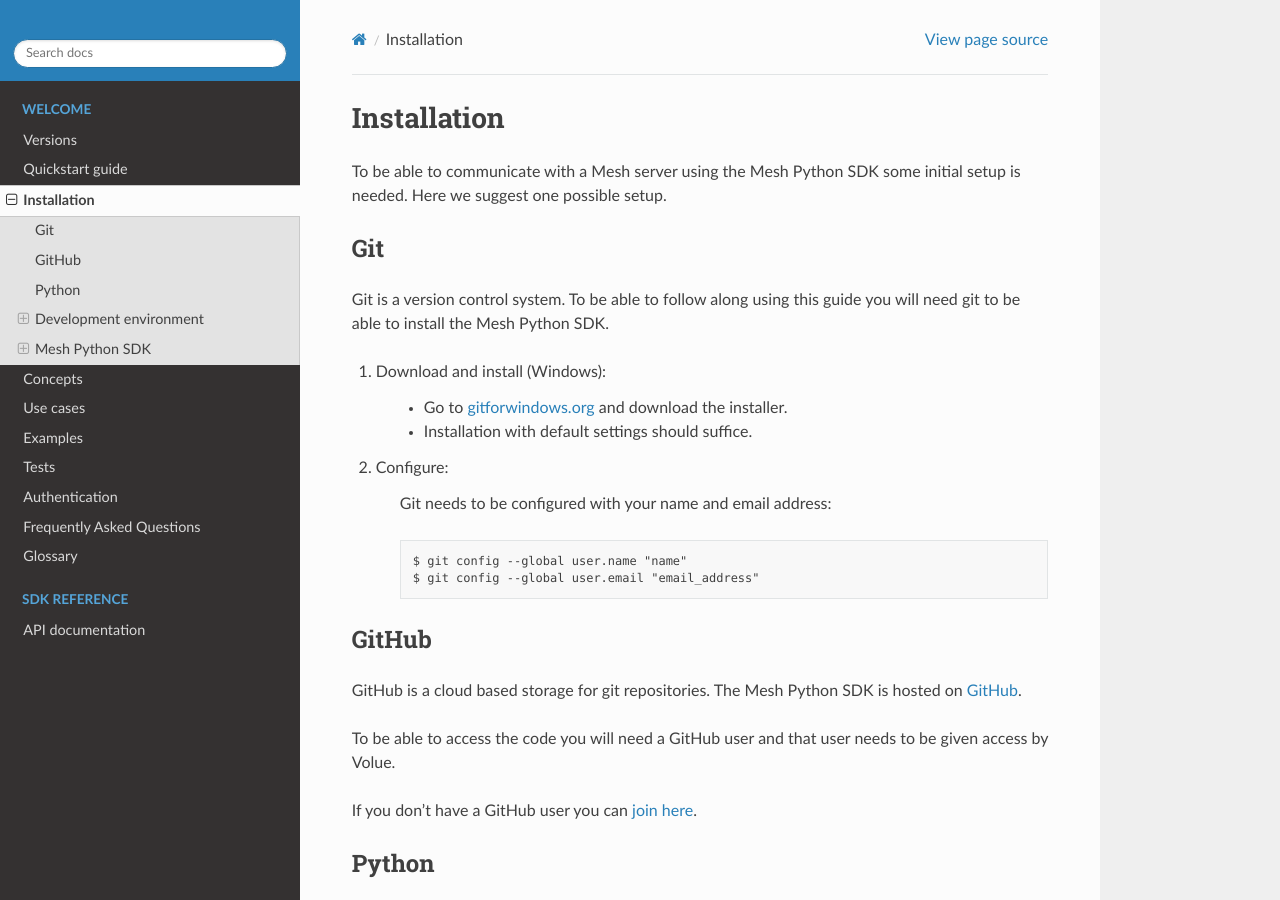
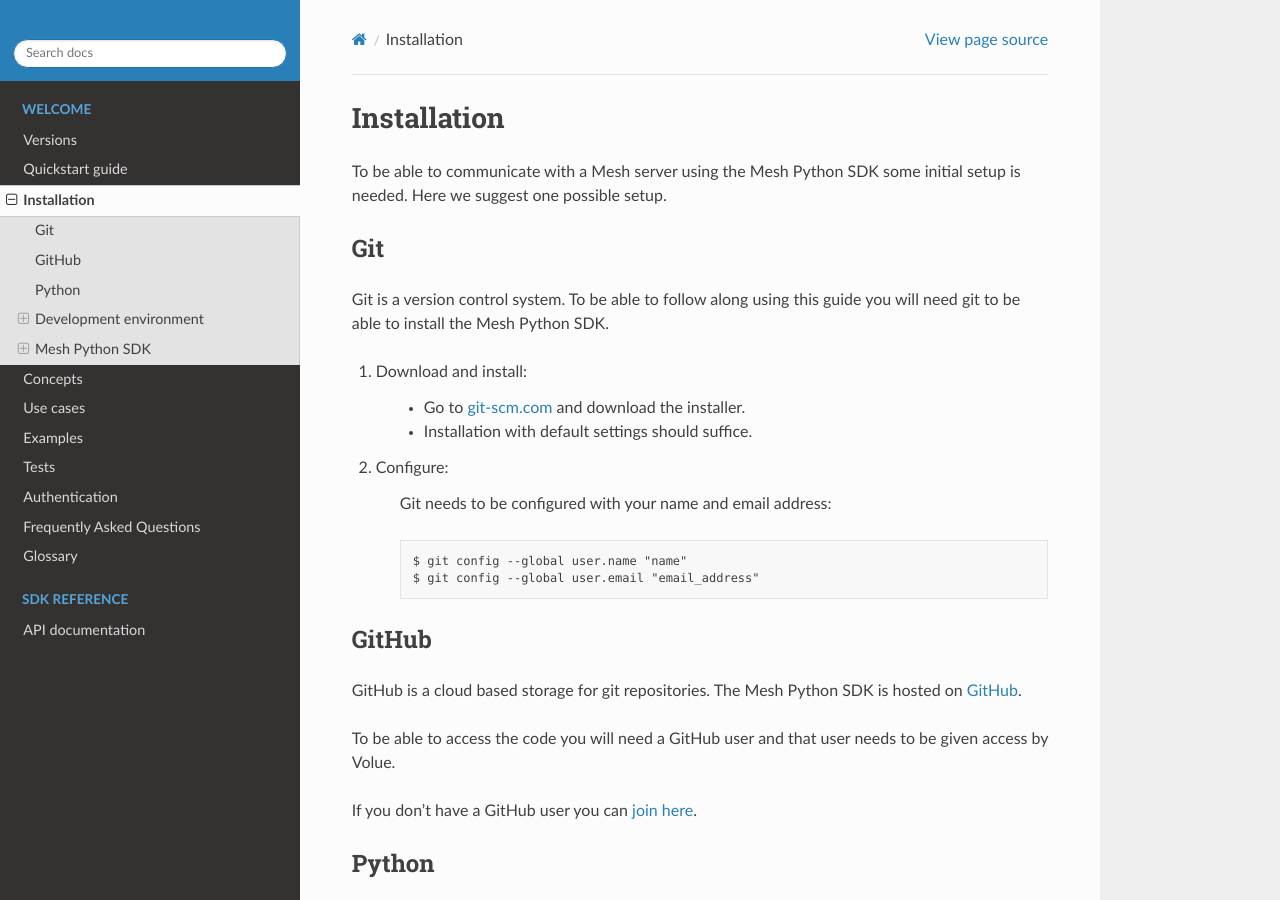
Before and after one commit to Volue-Public/energy-mesh-python, a Sphinx documentation site: the page built from docs/source/installation.rst, in a window 1280 px wide and 900 px high. Built offline with Sphinx 7.4.7 and the Read the Docs theme 2.0.0, drawn with Linux system fonts in a browser that asks for light colours.

Commit message:
Changed link to git installer.

```diff
--- a/docs/source/installation.rst
+++ b/docs/source/installation.rst
@@ -8,9 +8,9 @@
 
 Git is a version control system. To be able to follow along using this guide you will need git to be able to install the Mesh Python SDK.
 
-#. Download and install (Windows):
+#. Download and install:
 
-    * Go to `gitforwindows.org <https://gitforwindows.org/>`_ and download the installer.
+    * Go to `git-scm.com <https://git-scm.com/downloads>`_ and download the installer.
 
     * Installation with default settings should suffice.
 
```
